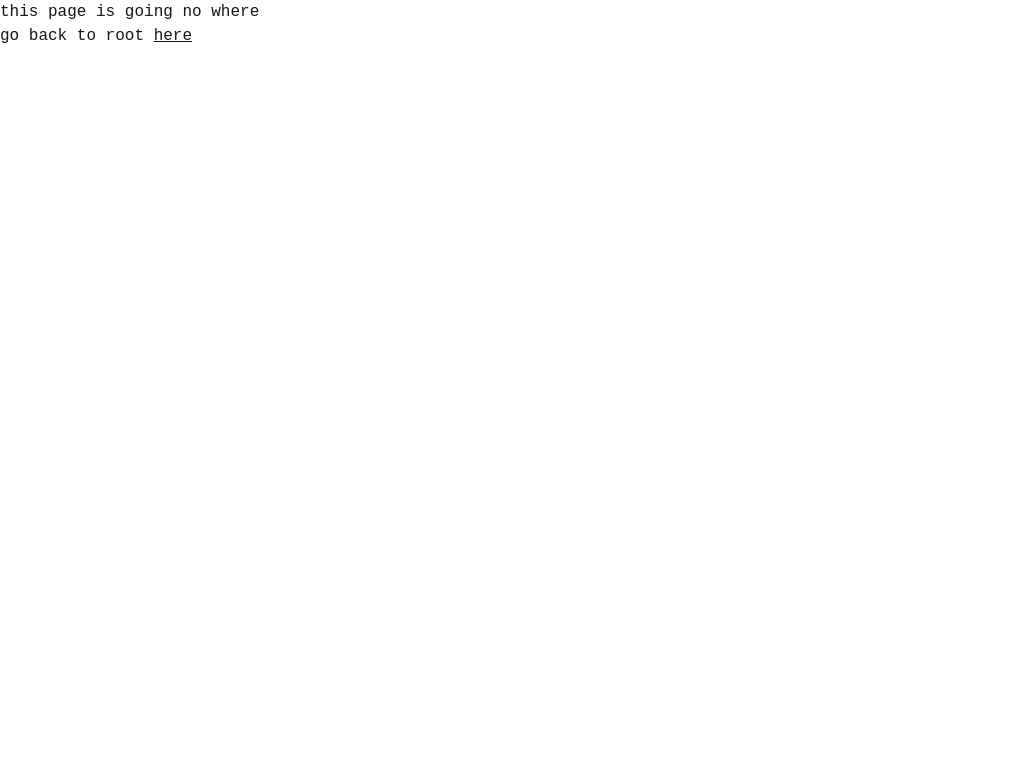
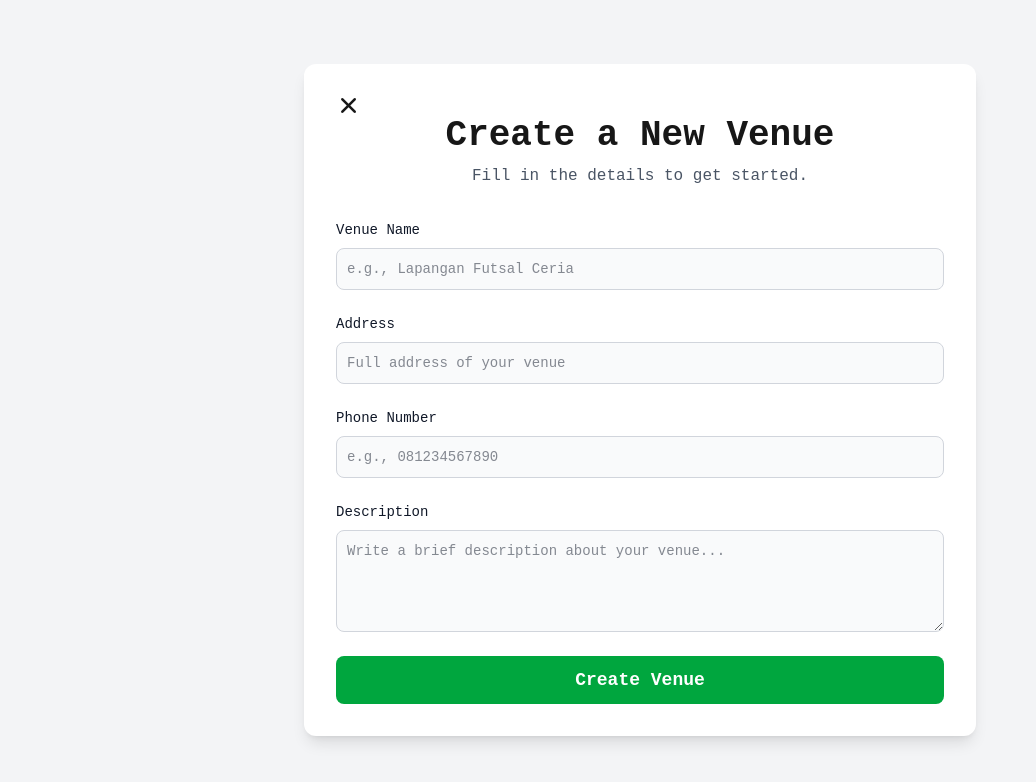
Before and after one commit to kindaMid72/Lapangin, a Next.js app in the folder lapangin-apps/: page /1/new_vanue in a window 1280 px wide. Before the commit this address had no page. Shown: the top 782 px of the page, without its empty margins (0-1036 px from the left). Built offline with nearby package versions, Linux system fonts and the light colour scheme.

Commit message:
vanue creation page resolve but not yet the logic

```diff
--- /dev/null
+++ b/lapangin-apps/src/app/[user_id]/new_vanue/page.jsx
@@ -0,0 +1,9 @@
+
+// components
+import VanueCreationPage from "@/features/Auth/VanueCreationPage";
+
+export default function VanueCreate() {
+    return (<>
+        <VanueCreationPage />
+    </>)
+}
--- /dev/null
+++ b/lapangin-apps/src/features/Auth/VanueCreationPage.jsx
@@ -0,0 +1,68 @@
+"use client";
+
+import { useState } from "react";
+import { useRouter, useParams } from "next/navigation";
+
+export default function VanueCreate() {
+    const router = useRouter();
+    const params = useParams();
+    const { user_id } = params;
+
+    const [venueName, setVenueName] = useState("");
+    const [address, setAddress] = useState("");
+    const [phone, setPhone] = useState("");
+    const [description, setDescription] = useState("");
+
+    const handleCreateVenue = (e) => {
+        e.preventDefault();
+        // TODO: Implement API call to create the venue
+        console.log("Creating venue with data:", {
+            venueName,
+            address,
+            phone,
+            description,
+            owner_id: user_id,
+        });
+
+        // After successful creation, you might want to navigate the user
+        // back to the venue selection page or directly to the new venue's dashboard.
+        alert("Venue created successfully! (Simulated)");
+        router.push(`/${user_id}`); // Navigate back to venue selection
+    };
+
+    return (
+        <>
+        <div>
+            <div className="flex flex-col items-center justify-center min-h-screen bg-gray-100 dark:bg-gray-800 font-mono">
+                <div className="w-full max-w-2xl p-8 bg-white dark:bg-gray-900 rounded-xl shadow-lg">
+                    <div className=" flex justify-start items-center">
+                        <i className="fa-solid fa-xmark text-xl hover:text-red-400 cursor-pointer transition-colors duration-100 ease-in-out" onClick={() => router.push(`/${user_id}`)} ></i>
+                    </div>
+                    <h1 className="text-4xl font-extrabold text-center mb-2">Create a New Venue</h1>
+                    <p className="text-gray-600 text-center mb-8">Fill in the details to get started.</p>
+
+                    <form onSubmit={handleCreateVenue} className="space-y-6">
+                        <div>
+                            <label htmlFor="venueName" className="block mb-2 text-sm font-medium text-gray-900 dark:text-white">Venue Name</label>
+                            <input type="text" id="venueName" value={venueName} onChange={(e) => setVenueName(e.target.value)} className="bg-gray-50 border border-gray-300 text-gray-900 text-sm rounded-lg focus:ring-blue-500 focus:border-blue-500 block w-full p-2.5 dark:bg-gray-700 dark:border-gray-600 dark:placeholder-gray-400 dark:text-white" placeholder="e.g., Lapangan Futsal Ceria" required />
+                        </div>
+                        <div>
+                            <label htmlFor="address" className="block mb-2 text-sm font-medium text-gray-900 dark:text-white">Address</label>
+                            <input type="text" id="address" value={address} onChange={(e) => setAddress(e.target.value)} className="bg-gray-50 border border-gray-300 text-gray-900 text-sm rounded-lg focus:ring-blue-500 focus:border-blue-500 block w-full p-2.5 dark:bg-gray-700 dark:border-gray-600 dark:placeholder-gray-400 dark:text-white" placeholder="Full address of your venue" required />
+                        </div>
+                        <div>
+                            <label htmlFor="phone" className="block mb-2 text-sm font-medium text-gray-900 dark:text-white">Phone Number</label>
+                            <input type="tel" id="phone" value={phone} onChange={(e) => setPhone(e.target.value)} className="bg-gray-50 border border-gray-300 text-gray-900 text-sm rounded-lg focus:ring-blue-500 focus:border-blue-500 block w-full p-2.5 dark:bg-gray-700 dark:border-gray-600 dark:placeholder-gray-400 dark:text-white" placeholder="e.g., 081234567890" required />
+                        </div>
+                        <div>
+                            <label htmlFor="description" className="block mb-2 text-sm font-medium text-gray-900 dark:text-white">Description</label>
+                            <textarea id="description" rows="4" value={description} onChange={(e) => setDescription(e.target.value)} className="block p-2.5 w-full text-sm text-gray-900 bg-gray-50 rounded-lg border border-gray-300 focus:ring-blue-500 focus:border-blue-500 dark:bg-gray-700 dark:border-gray-600 dark:placeholder-gray-400 dark:text-white" placeholder="Write a brief description about your venue..."></textarea>
+                        </div>
+                        <button type="submit" className="w-full cursor-pointer text-white bg-green-600 hover:bg-green-700 focus:ring-4 focus:outline-none focus:ring-green-300 font-bold rounded-lg text-lg px-5 py-2.5 text-center dark:bg-green-600 dark:hover:bg-green-700 dark:focus:ring-green-800 transition-colors">Create Venue</button>
+                    </form>
+                </div>
+            </div>
+        </div>
+        </>
+    );
+}
--- a/lapangin-apps/src/features/Auth/VanueSelectionPage.jsx
+++ b/lapangin-apps/src/features/Auth/VanueSelectionPage.jsx
@@ -26,11 +26,11 @@ export default function Venues() {
         <div className="flex flex-col items-center justify-center min-h-screen bg-gray-100 dark:bg-gray-800 font-mono">
             <div className=" min-w-2xl p-8 bg-white dark:bg-gray-900 rounded-xl shadow-lg flex flex-col">
                 <h1 className="text-4xl font-extrabold text-center mb-2">Select Your Venue</h1>
-                <p className="text-gray-600 text-center mb-8">Choose a venue to manage.</p>
+                <p className="text-gray-600 text-center mb-8">Choose a venue to manage.<br></br>You can only enter an existed vanue by invitations.</p>
 
                 <div className="flex flex-col items-center justify-center w-full gap-6">
                     {venues.map((venue) => (
-                        <div key={venue.id} className="border w-full rounded-lg p-4 flex flex-col items-center hover:shadow-md transition-shadow">
+                        <div key={venue.id} className="border w-full cursor-pointer rounded-lg dark:border-gray-600  p-4 flex flex-col items-center hover:shadow-md transition-shadow">
                             <h2 className="text-xl font-bold mb-4">{venue.name}</h2>
                             <button
                                 onClick={() => handleSelectVenue(venue.id)}
@@ -40,6 +40,11 @@ export default function Venues() {
                             </button>
                         </div>
                     ))}
+                    <div onClick={() => {
+                        router.push(`/${params.user_id}/new_vanue`)
+                    }} className="border-1 border-gray-700 w-full font-extrabold cursor-pointer rounded-lg p-4 flex flex-col items-center hover:shadow-md hover:bg-green-800 hover:border-transparent transition-all duration-100 ease-in-out hover:text-white">
+                        <p>Create New Values</p>
+                    </div>
                 </div>
             </div>
         </div>
--- a/lapangin-apps/src/features/components/MainAppNavbar.jsx
+++ b/lapangin-apps/src/features/components/MainAppNavbar.jsx
@@ -17,7 +17,7 @@ export default function NavBar() {
 
     // handler
     const handleNavigate = (path) => {
-        router.replace(`/${user_id}/${path}`);
+        router.push(`/${user_id}/${path}`);
         setSelectedMenu(path);
     }
 
```
